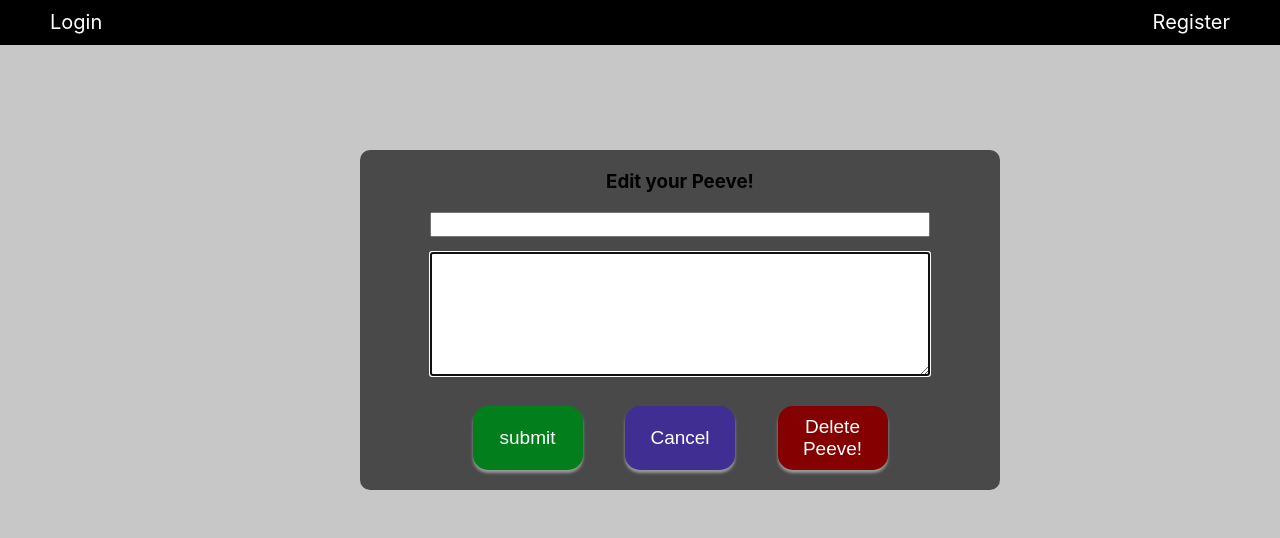
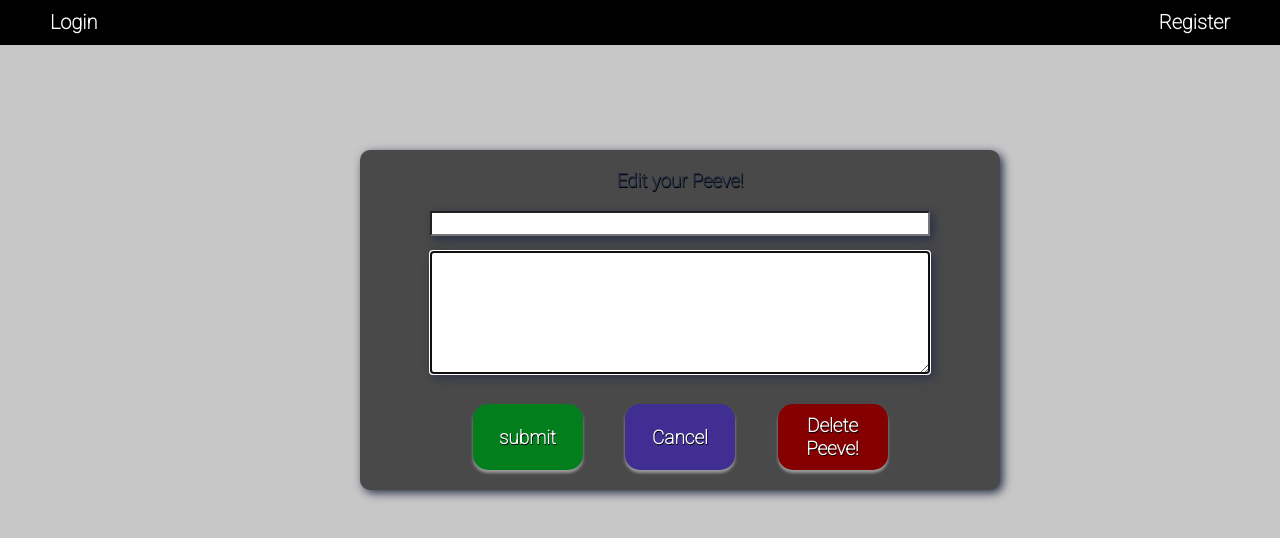
Before and after one commit to Lirucy/Peeved, a React (Create React App) app in the folder client/: page /edit-post/1 in a window 1280 px wide. Shown: the top 538 px of the page. Built offline with nearby package versions, Linux system fonts and the light colour scheme; no server answers.

Commit message:
add some base css (app.css)

```diff
--- a/client/public/index.html
+++ b/client/public/index.html
@@ -1,19 +1,23 @@
 <!DOCTYPE html>
 <html lang="en">
-
   <head>
     <meta charset="utf-8" />
     <link rel="icon" href="https://iili.io/5BKRVf.png" />
     <meta name="viewport" content="width=device-width, initial-scale=1" />
     <meta name="theme-color" content="#000000" />
-  <meta name="description" content="Web site created using create-react-app" />
+    <meta
+      name="description"
+      content="Web site created using create-react-app"
+    />
     <link rel="apple-touch-icon" href="%PUBLIC_URL%/logo192.png" />
     <link rel="manifest" href="%PUBLIC_URL%/manifest.json" />
 
-  <link rel="preconnect" href="https://fonts.googleapis.com">
-  <link rel="preconnect" href="https://fonts.gstatic.com" crossorigin>
-  <link href="https://fonts.googleapis.com/css2?family=Permanent+Marker&family=Roboto+Condensed:wght@300&display=swap"
-    rel="stylesheet">
+    <link rel="preconnect" href="https://fonts.googleapis.com" />
+    <link rel="preconnect" href="https://fonts.gstatic.com" crossorigin />
+    <link
+      href="https://fonts.googleapis.com/css2?family=Permanent+Marker&family=Roboto:wght@100&display=swap"
+      rel="stylesheet"
+    />
     <title>Peeved!</title>
   </head>
 
@@ -31,5 +35,4 @@
       To create a production bundle, use `npm run build` or `yarn build`.
     -->
   </body>
-
 </html>
--- a/client/src/App.css
+++ b/client/src/App.css
@@ -1,5 +1,17 @@
+* {
+  color: #272f49;
+  font-family: 'Roboto', sans-serif;
+  text-shadow: .5px .5px .5px black;
+  text-decoration: none;
+  font-weight: 700;
+}
+
 body{
   margin: 0px;
   padding: 0px;
   max-width: 100vw;
 }
+
+.box-shadow {
+  box-shadow: 3px 3px 10px #272f49;
+}
--- a/client/src/components/Post.jsx
+++ b/client/src/components/Post.jsx
@@ -34,20 +34,21 @@ const Post = (props) => {
     }
   };
   return (
-    <article id="post-box">
+    <article id="post-box" className="box-shadow">
       <h3 id="post-title">{title}</h3>
       <h4 id="post-content">{content}</h4>
       {props.user ? (
         <>
           <input
             id="comment"
+            className="box-shadow"
             type="text"
             required
             autoFocus
             value={comment}
             placeholder="comment here"
           />
-          <button>Comment</button>
+          <button className="box-shadow">Comment</button>
         </>
       ) : (
         <></>
--- a/client/src/components/ProfilePost.jsx
+++ b/client/src/components/ProfilePost.jsx
@@ -3,12 +3,13 @@ const ProfilePost = (props) => {
     const {title, content} = props.post;
 
     return (
-
-        <article id="user-post-box">
+        //try with and without className "box-shadow" to decide
+        <article id="user-post-box" className="box-shadow">
+        {/* <article id="user-post-box"> */}
             <h3 id="post-title">{title}</h3>
             <h4 id="post-content">{content}</h4>
             <Link to={`/edit-post/${props.post._id}`}>
-                <button type='submit'>Edit Peeve</button>
+                <button type='submit' className="box-shadow">Edit Peeve</button>
             </Link>
     </article>
     );
--- a/client/src/screens/EditPost.jsx
+++ b/client/src/screens/EditPost.jsx
@@ -54,11 +54,12 @@ const EditPost = () => {
 
   return (
     <div id="edit-section">
-    <form id="edit-form" onSubmit={handleOnSubmit}>
+    <form id="edit-form" className="box-shadow" onSubmit={handleOnSubmit}>
     <h3 id="edit-peeve-title">Edit your Peeve!</h3>
         <label htmlFor="title"></label>
         <input
           id="edit-title"
+          className="box-shadow"
           type="text"
           autofocus
           required
@@ -68,6 +69,7 @@ const EditPost = () => {
         <label htmlFor="content"></label>
         <textarea
           id="edit-content"
+          className="box-shadow"
           type="text"
           required
           autoFocus
@@ -75,9 +77,9 @@ const EditPost = () => {
           onChange={(e) => setContent(e.target.value)}
         />
         <div className="all-btns">
-        <button id="submit-btn" type="submit">submit</button>
-        <button  id="cancel-btn"onClick={() => history.push("/user-profile")}>Cancel</button>
-        <button id="edit-delete-btn"type="submit" onClick={handleDelete}>
+        <button id="submit-btn" className="box-shadow" type="submit">submit</button>
+        <button  id="cancel-btn" className="box-shadow" onClick={() => history.push("/user-profile")}>Cancel</button>
+        <button id="edit-delete-btn" className="box-shadow" type="submit" onClick={handleDelete}>
           Delete Peeve!
         </button>
         </div>
--- a/client/src/screens/Login.jsx
+++ b/client/src/screens/Login.jsx
@@ -23,11 +23,12 @@ const Login = (props) => {
   };
   return (
     <section className="login-body">
-      <form className="log-form-box" onSubmit={handelSubmit}>
+      <form className="log-form-box box-shadow" onSubmit={handelSubmit}>
         <h3 className="login-text">Login to your account!</h3>
         <label htmlFor="username"> </label>
         <input
           id="username"
+          className="box-shadow"
           placeholder="username"
           type="text"
           required
@@ -38,13 +39,14 @@ const Login = (props) => {
         <label htmlFor="password"></label>
         <input
           id="password"
+          className="box-shadow"
           placeholder="password"
           required
           type="password"
           value={password}
           onChange={(e) => setPassword(e.target.value)}
         />
-        <button id="btn" type="submit">
+        <button id="btn" className="box-shadow" type="submit">
           Sign in!
         </button>
       </form>
--- a/client/src/screens/NewPost.jsx
+++ b/client/src/screens/NewPost.jsx
@@ -24,11 +24,12 @@ const NewPost = () => {
 
   return (
     <section id="new-section">
-      <form onSubmit={handleSubmit} className="new-form">
+      <form onSubmit={handleSubmit} className="new-form box-shadow">
         <h3 id="add-peeve-text">Add a Peeve!</h3>
         <label htmlFor="title"> </label>
         <input
           id="new-title"
+          className="box-shadow"
           type="text"
           required
           autoFocus
@@ -39,13 +40,14 @@ const NewPost = () => {
         <label htmlFor="content"> </label>
         <textarea
           id="new-content"
+          className="box-shadow"
           type="text"
           required
           placeholder="Tell us what peeves you off..."
           value={content}
           onChange={(e) => setContent(e.target.value)}
         />
-        <button id="peeve-submit-btn" type="submit">
+        <button id="peeve-submit-btn" className="box-shadow" type="submit">
           submit
         </button>
       </form>
--- a/client/src/screens/PostDetail.jsx
+++ b/client/src/screens/PostDetail.jsx
@@ -34,7 +34,7 @@ const PostDetail = (props) => {
   };
 
   return (
-    <article>
+    <article className="box-shadow">
       <h3>{post?.title}</h3>
       <h4>{post?.content}</h4>
       {post?.comments?.map((comment) => (
@@ -44,6 +44,7 @@ const PostDetail = (props) => {
         <>
           <input
             id="post-comment"
+            className="box-shadow"
             type="text"
             required
             autoFocus
@@ -51,7 +52,7 @@ const PostDetail = (props) => {
             onChange={(e) => setComment(e.target.value)}
             placeholder="comment here"
           />
-          <button type="submit" onClick={handleOnSubmit}>
+          <button className="box-shadow" type="submit" onClick={handleOnSubmit}>
             Comment
           </button>
         </>
--- a/client/src/screens/Register.jsx
+++ b/client/src/screens/Register.jsx
@@ -25,11 +25,12 @@ const Register = (props) => {
   };
   return (
     <section id="reg-body">
-      <form className="reg-form-box" onSubmit={handleSubmit}>
+      <form className="reg-form-box box-shadow" onSubmit={handleSubmit}>
         <h1 className="register-text">Register for an Account</h1>
         <label htmlFor="username"></label>
         <input
           id="reg-username"
+          className="box-shadow"
           placeholder="username"
           type="text"
           required
@@ -40,6 +41,7 @@ const Register = (props) => {
         <label htmlFor="email"></label>
         <input
           id="reg-email"
+          className="box-shadow"
           placeholder="email"
           type="text"
           required
@@ -49,13 +51,14 @@ const Register = (props) => {
         <label htmlFor="password"></label>
         <input
           id="reg-password"
+          className="box-shadow"
           placeholder="password"
           type="password"
           required
           value={password}
           onChange={(e) => setPassword(e.target.value)}
         />
-        <button id="reg-btn" type="submit">
+        <button id="reg-btn" className="box-shadow" type="submit">
           Sign up!
         </button>
       </form>
```
Also changed, not shown: client/src/css/EasterEgg.css (added). Lines whose indentation alone changed are shown as unchanged.
